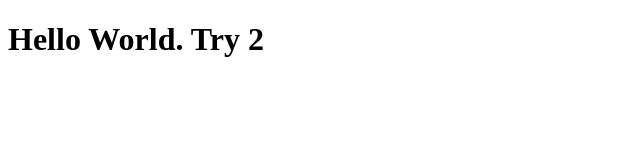
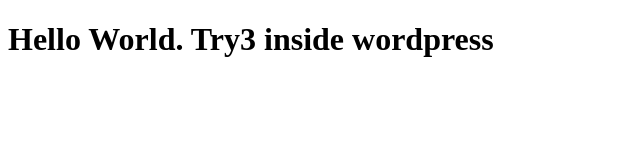
Before and after one commit to PhoenixFire432/web_dev_tutorial, a plain HTML site: page index.html in a window 1280 px wide. Shown: the whole page, without its empty margins (0-640 px from the left). Drawn offline with Linux system fonts and the light colour scheme.

Commit message:
wordpress folder directory

```diff
--- a/index.html
+++ b/index.html
@@ -6,6 +6,6 @@
 </head>
 
 <body>
-	<h1>Hello World. Try 2</h1>
+	<h1>Hello World. Try3 inside wordpress</h1>
 </body>
 </html>
```
